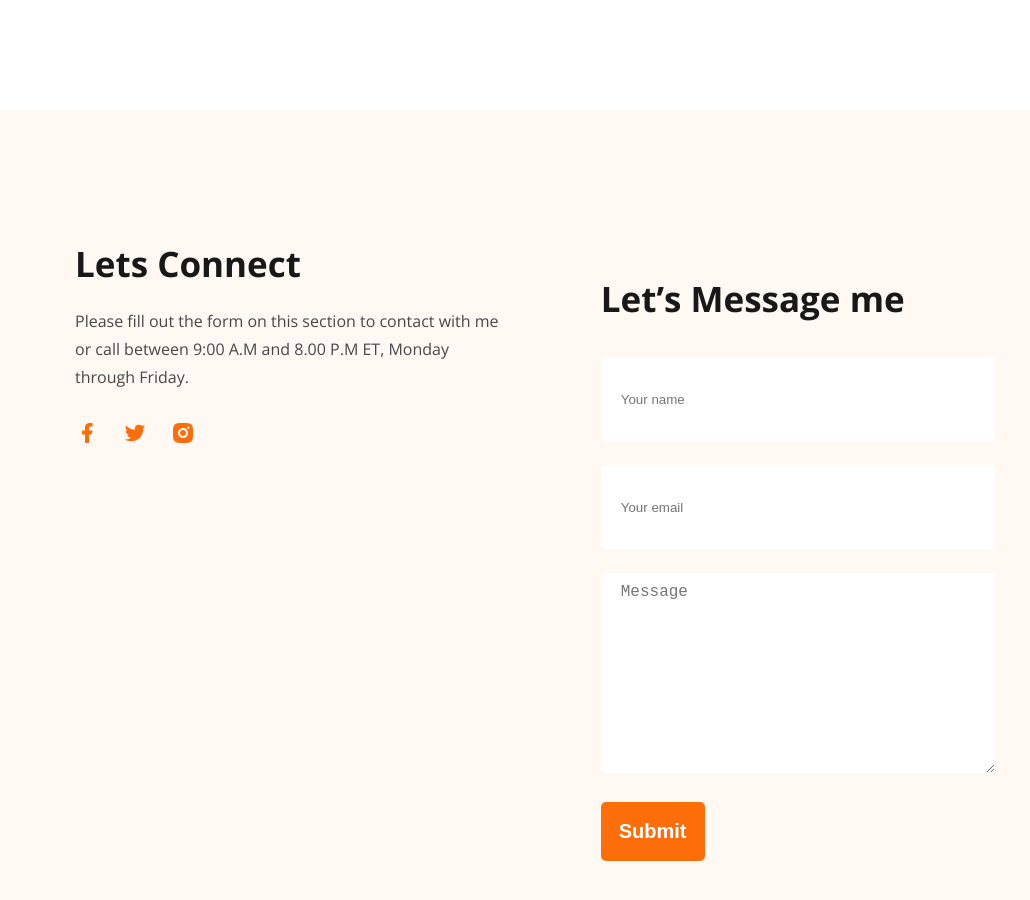
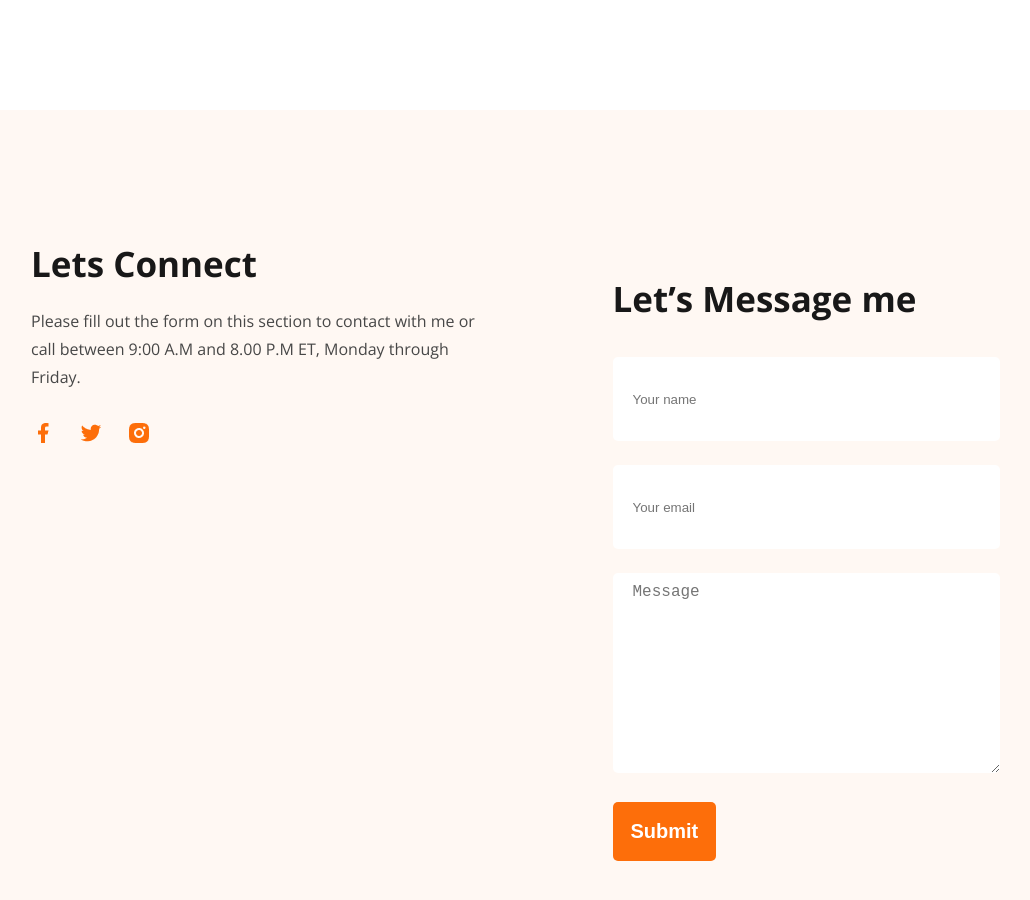
Before and after one commit to ak-azad-dev/dev-portfolio, a plain HTML site: page index.html in a window 1280 px wide. Shown: the part 3400-4300 px from the top of the page, without its empty margins (125-1155 px from the left). Drawn offline with nearby package versions, Linux system fonts and the light colour scheme.

Commit message:
Added gap and padding

```diff
--- a/styles/main.css
+++ b/styles/main.css
@@ -254,8 +254,8 @@ hr {
   background-color: #fff8f3;
   display: flex;
   justify-content: center;
-  padding: 130px 200px;
-  gap: 100px;
+  padding: 130px 156px;
+  gap: 117px;
   margin-top: 113px;
 }
 h3.footer-title {
@@ -280,7 +280,7 @@ h3.contact-title {
 .contact-form input[type="text"],
 .contact-form input[type="email"],
 .contact-form textarea {
-  width: 100%;
+  width: 90%;
   height: 64px;
   margin-bottom: 24px;
   border-radius: 5px;
@@ -291,7 +291,7 @@ h3.contact-title {
 }
 
 .contact-form textarea {
-  width: 100%;
+  width: 90%;
   height: 180px;
   margin-bottom: 24px;
   border-radius: 5px;
```
